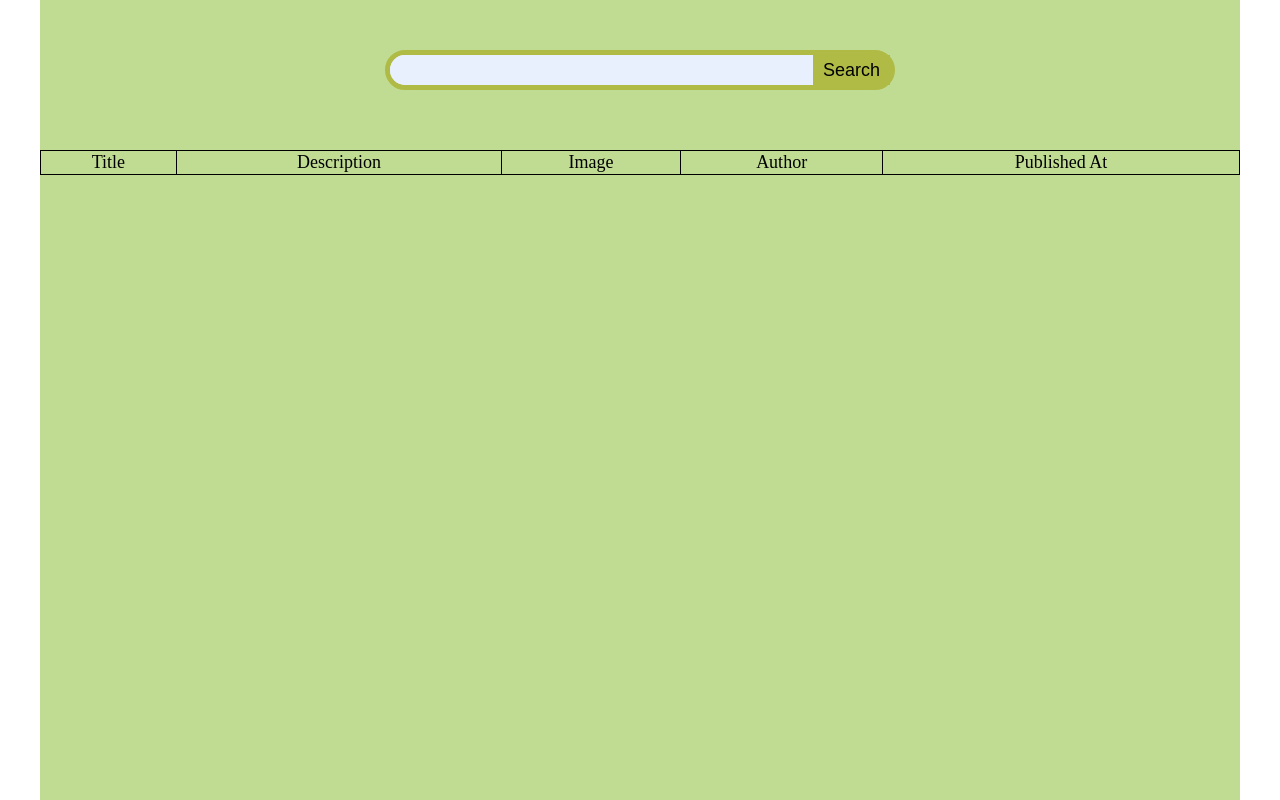
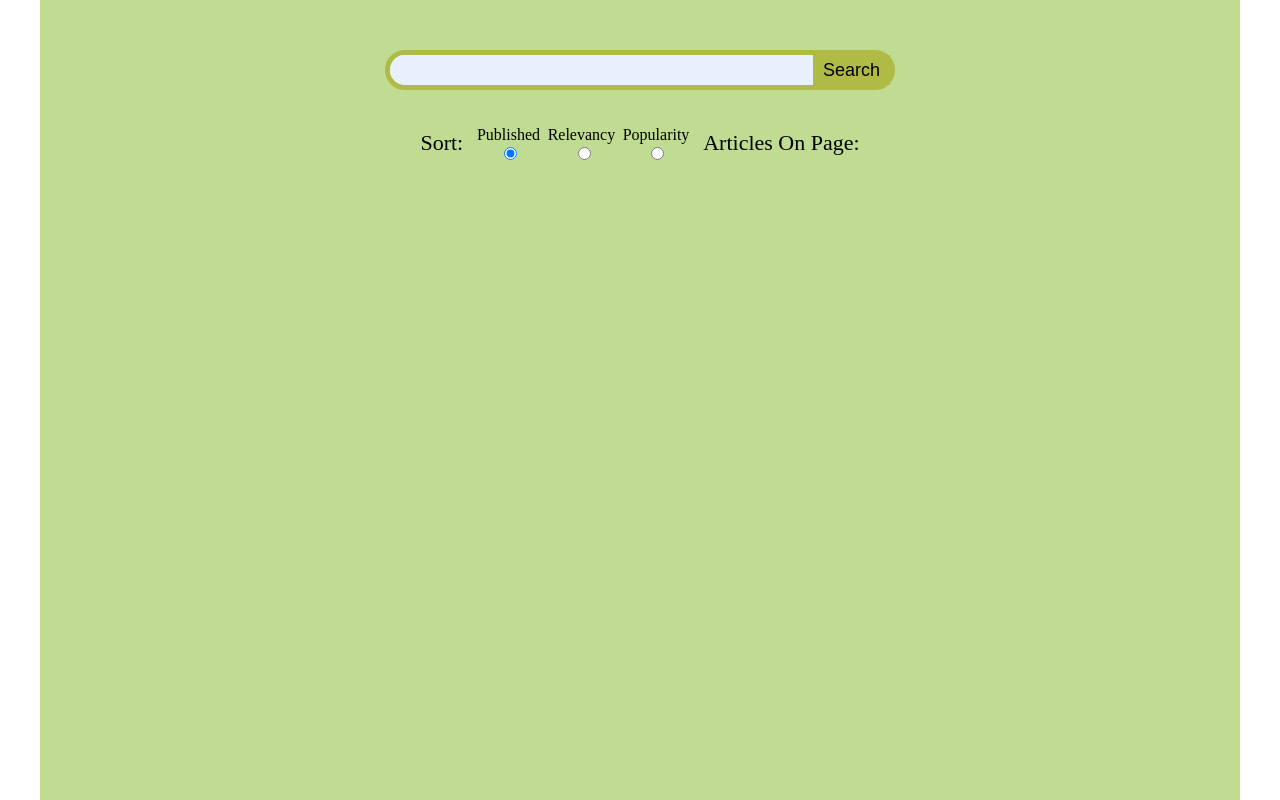
Before and after one commit to tonKristall/react, a React app: page / in a window 1280 px wide. Built offline with nearby package versions, Linux system fonts and the light colour scheme.

Commit message:
feat: add sorting

```diff
--- a/src/components/app-container.tsx
+++ b/src/components/app-container.tsx
@@ -6,6 +6,7 @@ import { IArticle } from '../types';
 
 export default function AppContainer(): JSX.Element {
   const [resultSearch, setResultSearch] = useState<IArticle[]>([]);
+
   return (
     <div className="app-container">
       <SearchBar setResultSearch={setResultSearch} />
--- /dev/null
+++ b/src/components/request-params/request-params.scss
@@ -0,0 +1,27 @@
+@import '../../mixins.scss';
+.request-params {
+  @include flex-row(space-between, center);
+
+  p {
+    margin: 0;
+    margin-right: 10px;
+    font-size: 22px;
+    text-transform: capitalize;
+  }
+}
+
+.request-params__sort {
+  @include flex-row(center, center);
+  margin: 0 10px;
+
+  form {
+    @include flex-column(center, center);
+    width: 220px;
+    text-transform: capitalize;
+  }
+
+  div {
+    @include flex-row(space-around, center);
+    width: 100%;
+  }
+}
--- /dev/null
+++ b/src/components/request-params/request-params.tsx
@@ -0,0 +1,59 @@
+import React from 'react';
+import { IRequestParamsProps, SortValues } from '../../types';
+import './request-params.scss';
+
+export default function RequestParams(props: IRequestParamsProps): JSX.Element {
+  return (
+    <div className="request-params">
+      <div className="request-params__sort">
+        <p>Sort:</p>
+        <form>
+          <div>
+            <label htmlFor="publishedSort">published</label>
+            <label htmlFor="relevancySort">relevancy</label>
+            <label htmlFor="popularitySort">popularity</label>
+          </div>
+          <div>
+            <input
+              type="radio"
+              id="publishedSort"
+              name="sort"
+              value="publishedAt"
+              checked={props.searchData.sortArticle === SortValues.published}
+              onChange={() => props.setSearchData({
+                ...props.searchData,
+                sortArticle: SortValues.published,
+              })
+              }
+            />
+            <input
+              type="radio"
+              id="relevancySort"
+              name="sort"
+              value="relevancy"
+              onChange={() => props.setSearchData({
+                ...props.searchData,
+                sortArticle: SortValues.relevancy,
+              })
+              }
+            />
+            <input
+              type="radio"
+              id="popularitySort"
+              name="sort"
+              value="popularity"
+              onChange={() => props.setSearchData({
+                ...props.searchData,
+                sortArticle: SortValues.popularity,
+              })
+              }
+            />
+          </div>
+        </form>
+      </div>
+      <div className="request-params__articles-on-page">
+        <p>articles on page:</p>
+      </div>
+    </div>
+  );
+}
--- a/src/components/result-search/result-search.tsx
+++ b/src/components/result-search/result-search.tsx
@@ -3,6 +3,7 @@ import { IRenderResultSearchProps } from '../../types';
 import './result-search.scss';
 
 export default function RenderResultSearch(props: IRenderResultSearchProps): JSX.Element {
+  if (props.ResultSearch.length) {
     return (
       <div className="result-search">
         <table className="result-search__table">
@@ -34,3 +35,5 @@ export default function RenderResultSearch(props: IRenderResultSearchProps): JSX
       </div>
     );
   }
+  return <div></div>;
+}
--- a/src/components/search-bar/search-bar.scss
+++ b/src/components/search-bar/search-bar.scss
@@ -1,10 +1,10 @@
 @import '../../mixins.scss';
 
 .search-bar {
-  @include flex-column(flex-start, center);
+  @include flex-column(space-between, center);
   margin-top: 50px;
   width: 100%;
-  height: 100px;
+  height: 110px;
 }
 
 .search-bar__wrapper {
--- a/src/components/search-bar/search-bar.tsx
+++ b/src/components/search-bar/search-bar.tsx
@@ -2,6 +2,7 @@ import React, { ChangeEvent, useState } from 'react';
 import { SEARCH_DATA_DEFAULT } from '../../const';
 import Validation from '../../services/validate';
 import { ISearchBarProps } from '../../types';
+import RequestParams from '../request-params/request-params';
 import './search-bar.scss';
 
 export default function SearchBar(props: ISearchBarProps): JSX.Element {
@@ -30,7 +31,8 @@ export default function SearchBar(props: ISearchBarProps): JSX.Element {
           {!searchData.loading ? 'search' : 'loading'}
         </button>
       </form>
-      <span className="invalid-validation">{!validate && 'It\'s required field'} </span>
+      <span className="invalid-validation">{!validate && "It's required field"} </span>
+      <RequestParams searchData={searchData} setSearchData={setSearchData} />
     </div>
   );
 }
--- a/src/const.ts
+++ b/src/const.ts
@@ -1,8 +1,9 @@
-export const BASE_URL = "https://newsapi.org/v2/everything";
-export const API_KEY = "e24452b342624b06a01cb679dd2a9ac3";
+export const BASE_URL = 'https://newsapi.org/v2/everything';
+export const API_KEY = 'e24452b342624b06a01cb679dd2a9ac3';
 
 export const SEARCH_DATA_DEFAULT = {
-  value: "",
-  sort: "publishedAt",
+  value: '',
   loading: false,
+  sortArticle: 'publishedAt',
+  articlesOnPage: '10',
 };
--- a/src/index.ts
+++ b/src/index.ts
@@ -1,4 +1,4 @@
-import ReactDOM from "react-dom";
-import App from "./app";
+import ReactDOM from 'react-dom';
+import App from './app';
 
-ReactDOM.render(App(), document.querySelector(".app"));
+ReactDOM.render(App(), document.querySelector('.app'));
--- a/src/services/response-api.tsx
+++ b/src/services/response-api.tsx
@@ -6,11 +6,11 @@ export default function ResponseAPI(
   searchData: typeof SEARCH_DATA_DEFAULT,
   setResultSearch: SetStateArrayType,
 ): void {
-  setSearchData({ ...searchData, value: SEARCH_DATA_DEFAULT.value });
+  // setSearchData({ ...searchData, value: SEARCH_DATA_DEFAULT.value });
   setSearchData({ ...searchData, loading: !SEARCH_DATA_DEFAULT.loading });
   const searchValue = searchData.value;
-  const { sort } = searchData;
-  const response = `${BASE_URL}?q=${searchValue}&sort=${sort}&apiKey=${API_KEY}`;
+  const sortValue = searchData.sortArticle;
+  const response = `${BASE_URL}?q=${searchValue}&sortBy=${sortValue}&apiKey=${API_KEY}`;
   fetch(response)
     .then((resp) => resp.json())
     .then((resp: TResultSearch) => setResultSearch(resp.articles))
--- a/src/services/validate.tsx
+++ b/src/services/validate.tsx
@@ -1,5 +1,9 @@
 import { SEARCH_DATA_DEFAULT } from '../const';
-import { SetStateArrayType, SetStateBooleanType, SetStateSearchDataType } from '../types';
+import {
+  SetStateArrayType,
+  SetStateBooleanType,
+  SetStateSearchDataType,
+} from '../types';
 import ResponseAPI from './response-api';
 
 export default function Validation(
--- a/src/types.ts
+++ b/src/types.ts
@@ -1,5 +1,5 @@
-import { Dispatch, SetStateAction } from "react";
-import { SEARCH_DATA_DEFAULT } from "./const";
+import { Dispatch, SetStateAction } from 'react';
+import { SEARCH_DATA_DEFAULT } from './const';
 
 export type SetStateBooleanType = Dispatch<SetStateAction<boolean>>;
 
@@ -30,3 +30,19 @@ export interface IRenderResultSearchProps {
 export interface ISearchBarProps {
   setResultSearch: Dispatch<SetStateAction<IArticle[]>>;
 }
+
+export enum SortValues {
+  published = 'publishedAt',
+  relevancy = 'relevancy',
+  popularity = 'popularity',
+}
+
+// export type TRequestParams = {
+//   sortArticle: string;
+//   articlesOnPage: string;
+// };
+
+export interface IRequestParamsProps {
+  searchData: typeof SEARCH_DATA_DEFAULT;
+  setSearchData: SetStateSearchDataType;
+}
```
Lines whose indentation alone changed are shown as unchanged.
